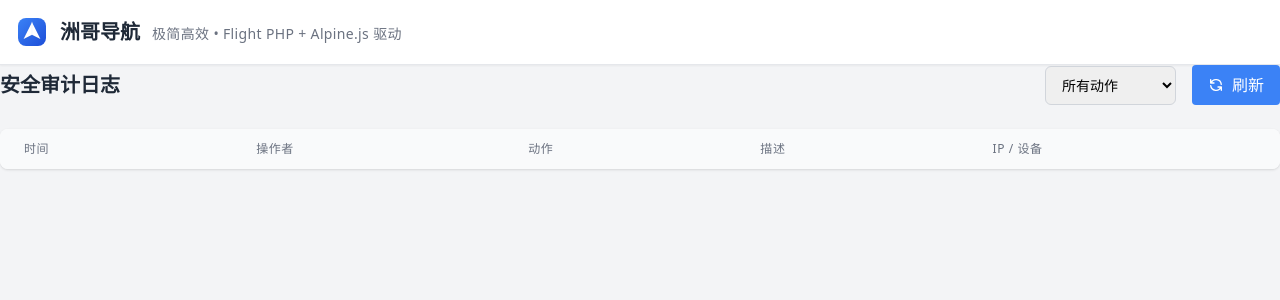
After one commit to gankudadiz/feather-nav, a PHP site: template resources/views/admin/tabs/audit_log.php in a window 1280 px wide. The commit adds this page. Shown: the top 300 px of the page. Run offline with PHP 8.4, Linux system fonts and the light colour scheme; the template is opened without the code that fills it, so the values that code supplies are empty; style sheets or scripts are compiled from the project's sources.

Commit message:
feat(admin): 添加审计日志管理功能
- 新增审计日志API路由 GET /api/audit-logs
- 添加审计日志控制器 AuditLogController 处理日志查询
- 在管理后台添加审计日志标签页，支持查看和筛选日志
- 前端新增 loadAuditLogs 和 getFilteredAuditLogs 方法

```diff
--- a/app/routes.php
+++ b/app/routes.php
@@ -7,6 +7,7 @@ use App\Controllers\CategoryController;
 use App\Controllers\LinkController;
 use App\Controllers\AuthController;
 use App\Controllers\UploadController;
+use App\Controllers\AuditLogController;
 use App\Middleware\CsrfMiddleware;
 
 // 通用认证函数
@@ -70,6 +71,9 @@ Flight::group('/api', function () {
     Flight::route('POST /links/@id/icon', function($id) { requireAuth(); validateCsrf(); $l = new LinkController(); $l->refreshIcon($id); });
     Flight::route('DELETE /links/@id', function($id) { requireAuth(); validateCsrf(); $l = new LinkController(); $l->destroy($id); });
 
+    // 审计日志 - 管理
+    Flight::route('GET /audit-logs', function() { requireAuth(); $a = new AuditLogController(); $a->index(); });
+
     // 文件上传
     Flight::route('POST /upload/icon', function() { requireAuth(); validateCsrf(); $u = new UploadController(); $u->uploadIcon(); });
 });
--- /dev/null
+++ b/resources/views/admin/tabs/audit_log.php
@@ -0,0 +1,74 @@
+<div x-show="currentTab === 'auditLogs'">
+    <div class="flex justify-between items-center mb-6">
+        <h2 class="text-xl font-bold text-gray-800">安全审计日志</h2>
+        <div class="flex items-center gap-4">
+            <!-- 动作筛选下拉框 -->
+            <select x-model="selectedAuditAction" class="px-3 py-2 border border-gray-300 rounded-md text-sm focus:outline-none focus:ring-2 focus:ring-blue-500">
+                <option value="">所有动作</option>
+                <optgroup label="认证">
+                    <option value="auth_login_success">登录成功</option>
+                    <option value="auth_login_failed">登录失败</option>
+                    <option value="auth_login_captcha">验证码错误</option>
+                    <option value="auth_login_locked">账户锁定</option>
+                    <option value="auth_logout">退出登录</option>
+                </optgroup>
+                <optgroup label="分类">
+                    <option value="category_create">创建分类</option>
+                    <option value="category_update">更新分类</option>
+                    <option value="category_delete">删除分类</option>
+                    <option value="category_batch_reorder">批量排序</option>
+                </optgroup>
+                <optgroup label="链接">
+                    <option value="link_create">添加链接</option>
+                    <option value="link_update">更新链接</option>
+                    <option value="link_delete">删除链接</option>
+                    <option value="link_refresh_icon">刷新图标</option>
+                </optgroup>
+            </select>
+
+            <button @click="loadAuditLogs()" class="px-4 py-2 bg-blue-500 text-white rounded hover:bg-blue-600 transition flex items-center gap-2">
+                <svg class="w-4 h-4" fill="none" stroke="currentColor" viewBox="0 0 24 24"><path stroke-linecap="round" stroke-linejoin="round" stroke-width="2" d="M4 4v5h.582m15.356 2A8.001 8.001 0 004.582 9m0 0H9m11 11v-5h-.581m0 0a8.003 8.003 0 01-15.357-2m15.357 2H15"></path></svg>
+                刷新
+            </button>
+        </div>
+    </div>
+
+    <div class="bg-white rounded-lg shadow overflow-hidden">
+        <div class="overflow-x-auto">
+            <table class="min-w-full divide-y divide-gray-200">
+                <thead class="bg-gray-50">
+                    <tr>
+                        <th class="px-6 py-3 text-left text-xs font-medium text-gray-500 uppercase tracking-wider">时间</th>
+                        <th class="px-6 py-3 text-left text-xs font-medium text-gray-500 uppercase tracking-wider">操作者</th>
+                        <th class="px-6 py-3 text-left text-xs font-medium text-gray-500 uppercase tracking-wider">动作</th>
+                        <th class="px-6 py-3 text-left text-xs font-medium text-gray-500 uppercase tracking-wider">描述</th>
+                        <th class="px-6 py-3 text-left text-xs font-medium text-gray-500 uppercase tracking-wider">IP / 设备</th>
+                    </tr>
+                </thead>
+                <tbody class="bg-white divide-y divide-gray-200">
+                    <template x-for="log in getFilteredAuditLogs()" :key="log.id">
+                        <tr class="hover:bg-gray-50 transition">
+                            <td class="px-6 py-4 whitespace-nowrap text-sm text-gray-500" x-text="log.created_at"></td>
+                            <td class="px-6 py-4 whitespace-nowrap text-sm font-medium text-gray-900" x-text="log.username || '匿名/系统'"></td>
+                            <td class="px-6 py-4 whitespace-nowrap">
+                                <span class="px-2 inline-flex text-xs leading-5 font-semibold rounded-full bg-blue-100 text-blue-800" x-text="log.action"></span>
+                            </td>
+                            <td class="px-6 py-4 text-sm text-gray-600" x-text="log.description"></td>
+                            <td class="px-6 py-4 whitespace-nowrap text-xs text-gray-400">
+                                <div x-text="log.ip_address"></div>
+                                <div class="truncate max-w-xs" :title="log.user_agent" x-text="log.user_agent"></div>
+                            </td>
+                        </tr>
+                    </template>
+                    <template x-if="getFilteredAuditLogs().length === 0">
+                        <tr>
+                            <td colspan="5" class="px-6 py-10 text-center text-gray-500">
+                                没有匹配该动作的日志记录
+                            </td>
+                        </tr>
+                    </template>
+                </tbody>
+            </table>
+        </div>
+    </div>
+</div>
```
Also changed, not shown: app/Controllers/AuditLogController.php (added, +31 -0 lines), public/js/admin/main.js (+24 -0 lines), resources/views/admin.php (+9 -3 lines).
